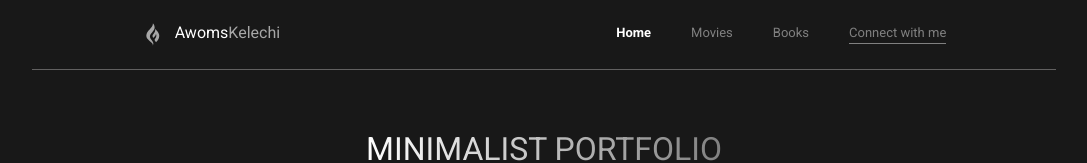
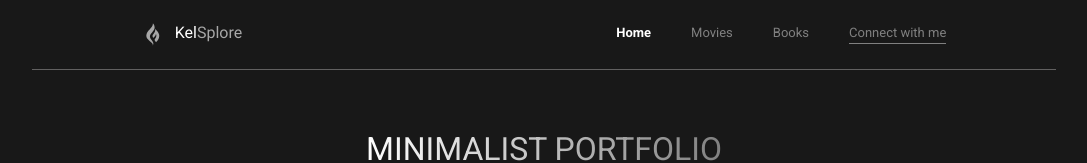
Before and after one commit to Kelechi095/Kelsplore-App, a React (Vite) app: page / in a window 1280 px wide. Shown: the top 163 px of the page, without its empty margins (96-1183 px from the left). Built offline with nearby package versions, Linux system fonts and the light colour scheme.

Commit message:
new commit

```diff
--- a/src/components/navbar/Navbar.jsx
+++ b/src/components/navbar/Navbar.jsx
@@ -12,7 +12,7 @@ const Navbar = () => {
       <div className="logo">
         <FaGripfire size={23} className="logo-icon" />
         <h4 className="desktop-logo">
-          Awoms<span>Kelechi</span>
+          Kel<span>Splore</span>
         </h4>
       </div>
       <ul className="desktop-menu">
```
